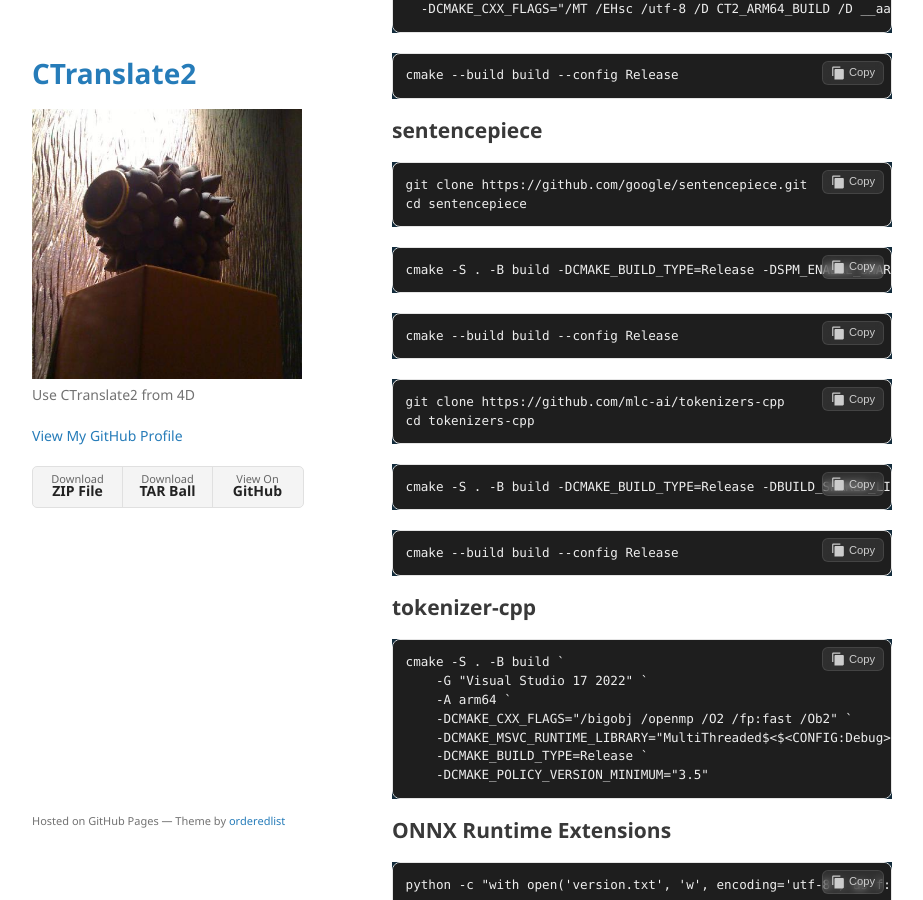
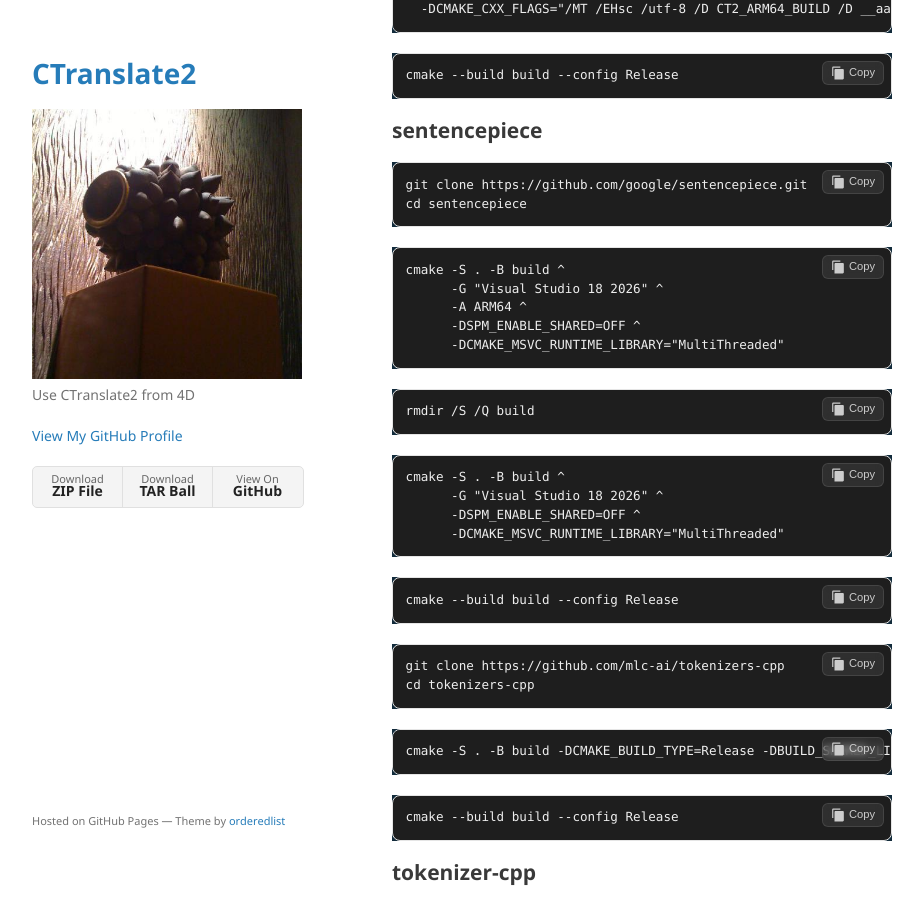
Before and after one commit to miyako/CTranslate2, a Jekyll site: the page built from build.md, in a window 1280 px wide and 900 px high, scrolled down 1189 px. Shown: the whole window, without its empty margins (178-1101 px from the left). Built offline with Jekyll 4.4.1, drawn with Linux system fonts in a browser that asks for light colours.

Commit message:
Update build.md

````diff
--- a/build.md
+++ b/build.md
@@ -80,12 +80,31 @@
 ```
 
 ```
-cmake -S . -B build -DCMAKE_BUILD_TYPE=Release -DSPM_ENABLE_SHARED=OFF -DCMAKE_MSVC_RUNTIME_LIBRARY="MultiThreaded"
+cmake -S . -B build ^
+      -G "Visual Studio 18 2026" ^
+      -A ARM64 ^
+      -DSPM_ENABLE_SHARED=OFF ^
+      -DCMAKE_MSVC_RUNTIME_LIBRARY="MultiThreaded"
+```
+
+```
+rmdir /S /Q build
+```
+
+```
+cmake -S . -B build ^
+      -G "Visual Studio 18 2026" ^
+      -DSPM_ENABLE_SHARED=OFF ^
+      -DCMAKE_MSVC_RUNTIME_LIBRARY="MultiThreaded"
 ```
 
 ```
 cmake --build build --config Release
 ```
+
+
+
+
 
 ```
 git clone https://github.com/mlc-ai/tokenizers-cpp
````
